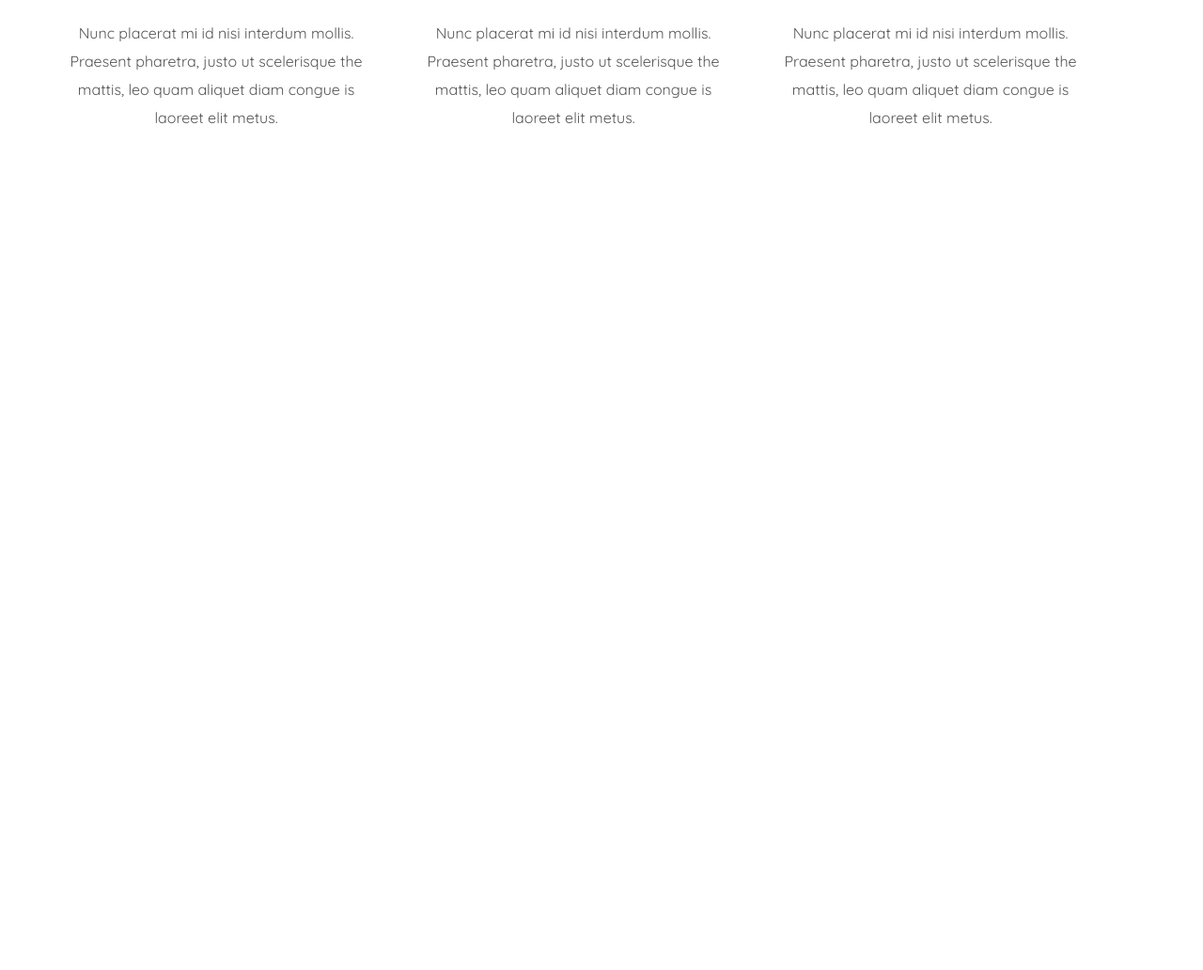
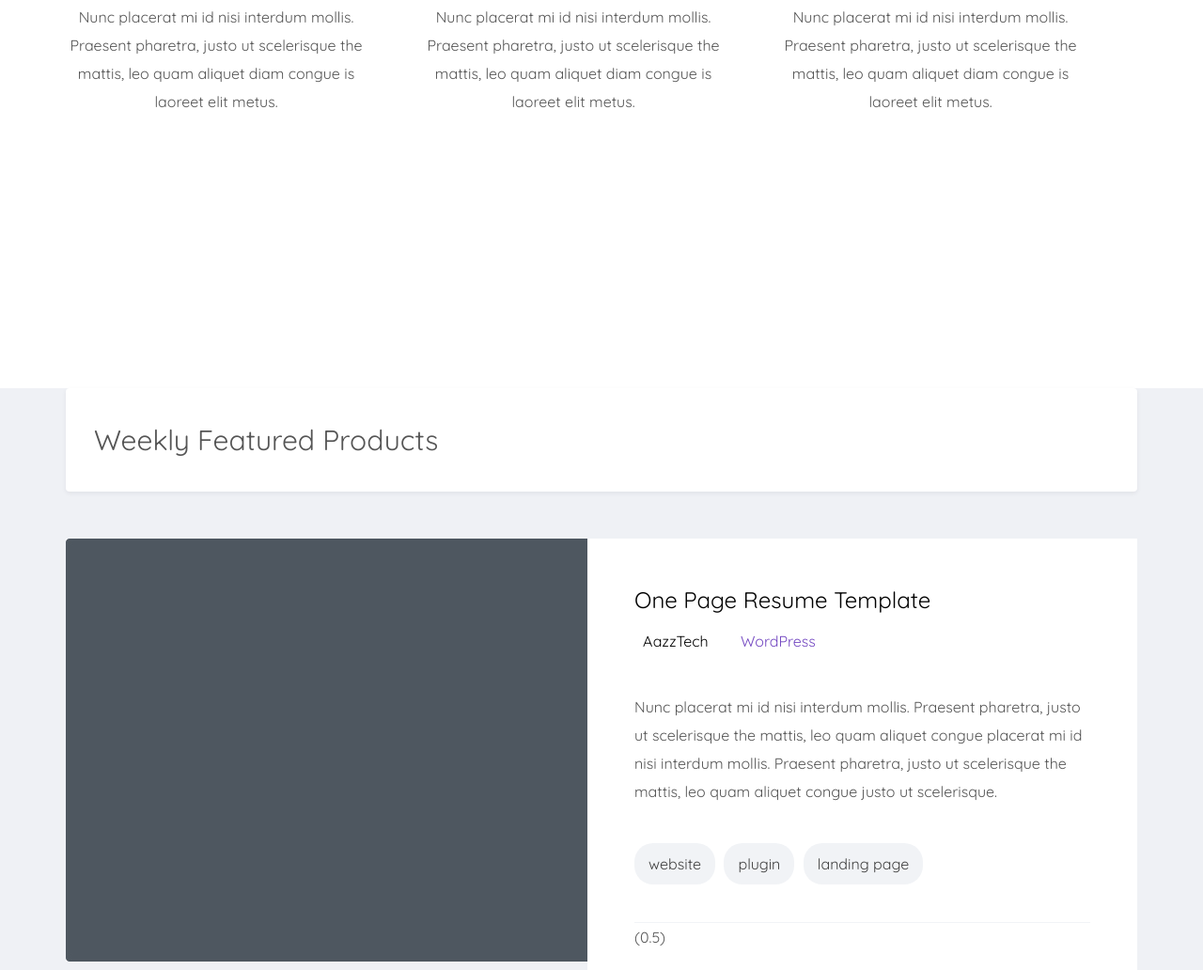
Before and after one commit to devBublik/MartPlace, a website: page app/index.html in a window 1280 px wide. Shown: the part 1402-2434 px from the top of the page at 94% size. Before the commit the page ends 1712 px from the top, so only its background shows below. Drawn offline with nearby package versions, Linux system fonts and the light colour scheme; files that its build step writes are made by us from their sources.

Commit message:
added section slider

```diff
--- a/app/index.html
+++ b/app/index.html
@@ -99,6 +99,15 @@
 					<div class="search-box">
 						<form action="">
 							<input type="text" placeholder="Search your products...">
+							<select type="categies">
+								<option value="All">All categories</option>
+								<option value="WP">WordPress </option>
+								<option value="Plugins"> Plugins</option>
+								<option value="PSD">PSD </option>
+								<option value="Joomla">Joomla </option>
+								<option value="Site Template"> Site Template</option>
+								<option value="Landing Page"> Landing Page</option>
+							</select>
 							<button class="search-box-btn">Search Now</button>
 						</form>
 					</div>
@@ -117,9 +126,10 @@
 							congue is laoreet elit metus.</div>
 					</div>
 					<div class="advantages__box">
-						<div class="advantages__img"><img src="images/icons/adv_2.png" alt=""></div>
+						<div class="advantages__img"><img src="images/icons/adv_3.png" alt=""></div>
 						<div class="advantages__title">Fully Responsive</div>
-						<div class="advantages__text">Nunc placerat mi id nisi interdum mollis. Praesent pharetra, justo ut scelerisque
+						<div class="advantages__text">Nunc placerat mi id nisi interdum mollis.
+							Praesent pharetra, justo ut scelerisque
 							the mattis, leo quam aliquet diam
 							congue is laoreet elit metus.</div>
 					</div>
@@ -134,7 +144,45 @@
 				</div>
 			</div>
 		</section>
-
+		<div class="section-slider">
+			<div class="container">
+				<div class="featured__products-inner">
+					<div class="featured__products">
+						<div class="featured__products-title">
+							Weekly Featured Products
+						</div>
+					</div>
+					<div class="products__item">
+						<div class="products__item-img">
+							<img src="images/slider/slider-1.jpg" alt="">
+						</div>
+						<div class="products__item-description">
+							<div class="products__item-title">
+								One Page Resume Template
+							</div>
+							<div class="products__item-info">
+								<a class="firm" href="#">AazzTech</a>
+								<a class="wp" href="#">WordPress</a>
+							</div>
+							<div class="products__item-text">
+								Nunc placerat mi id nisi interdum mollis. Praesent pharetra, justo ut
+								scelerisque the mattis, leo quam aliquet congue placerat mi id nisi
+								interdum mollis. Praesent pharetra, justo ut scelerisque the mattis, leo
+								quam aliquet congue justo ut scelerisque.
+							</div>
+							<div class="products__sorts">
+								<a href="#">website</a>
+								<a href="#">plugin</a>
+								<a href="#">landing page</a>
+							</div>
+							<div class="rate-category">
+								(0.5)
+							</div>
+						</div>
+					</div>
+				</div>
+			</div>
+		</div>
 		<script
 			src="https://ajax.googleapis.com/ajax/libs/jquery/3.5.1/jquery.min.js"></script>
 		<script src="js/libs.min.js"></script>
--- a/app/scss/_vars.scss
+++ b/app/scss/_vars.scss
@@ -2,3 +2,4 @@ $blue: #0674ec;
 $red: #ff6a6c;
 $grey: #7c7979;
 $darkgrey:#333333;
+$bg:  #eff1f5;
--- a/app/scss/style.scss
+++ b/app/scss/style.scss
@@ -138,16 +138,21 @@
 .search-box{
 	background-color: #fff;
 	padding: 40px 30px 40px 40px;
+	height: 135px;
+	box-shadow: 0px 4px 20px 0px rgba(0, 0, 0, 0.08);
+
+
 
 	input{
 	width: 100%;
-	max-width: 800px;
-	margin-right: 30px;
+	max-width: 610px;
+	padding-right: 0;
 	height: 55px;
 	padding-left: 30px;
 	border: 1px solid #dcdcdc;
 	color: #dcdcdc;
-	border-radius: 5px;
+	border-top-left-radius: 5px;
+	border-bottom-left-radius: 5px;
 	}
 	form{
 
@@ -159,8 +164,21 @@
 	color: #fff;
 	padding: 15px 65px;
 	font-size: 16px;
-	border-radius: 5px;
+
 	}
+}
+select{
+	height: 55px;
+	border: 1px solid #dcdcdc;
+	border-left: none;
+	outline: none;
+	border-top-right-radius: 5px;
+	border-bottom-right-radius: 5px;
+	margin-right: 30px;
+	padding-left: 20px;
+	padding-right: 45px;
+	margin-left: -4px;
+
 }
 .advantages__inner{
 display: flex;
@@ -169,6 +187,7 @@ justify-content: center;
 align-items: center;
 }
 .advantages{
+	position: relative;
 	&__box{
 		display: flex;
 		flex-direction: column;
@@ -199,3 +218,63 @@ align-items: center;
 	box-shadow: 0px 2px 50px 0px rgba(0, 0, 0, 0.08);
 	border-radius: 4px;
 }
+
+
+// start  .section-slider
+.section-slider{
+	background-color:$bg;
+
+}
+.featured__products{
+	background-color: #fff;
+	box-shadow: 0px 2px 4px 0px rgba(108, 111, 115, 0.1);
+	border-radius: 4px;
+	margin-bottom: 50px;
+
+}
+.featured__products-title{
+text-align: left;
+font-size: 30px;
+padding: 40px 30px;
+margin-top: 120px;
+}
+.products__item{
+	display: flex;
+	justify-content: center;
+
+	&-description{
+		background-color: #fff;
+		padding: 50px  50px 20px 50px;
+	}
+	&-title{
+		font-size: 24px;
+		color:  #000;
+		margin-bottom: 14px;
+	}
+	&-text{
+		padding-bottom: 40px;
+	}
+	& .firm{
+		color:  #000;
+		padding: 0 20px 0 9px;
+	}
+	& .wp{
+		color: #7347c1;
+		padding-left: 10px;
+	}
+}
+.products__item-info{
+	padding-bottom: 40px;
+}
+.products__sorts{
+	padding-bottom: 40px;
+	border-bottom: 1px solid  #f1f3f6;
+	 a{
+		 display: inline-block;
+		 margin-right: 5px;
+		 padding: 7px 15px;
+		background-color: #f1f3f6;
+		border-radius: 20px;
+	 }
+
+}
```
Also changed, not shown: app/images/icons/WP.png (added), app/images/slider/slider-1.jpg (added).
